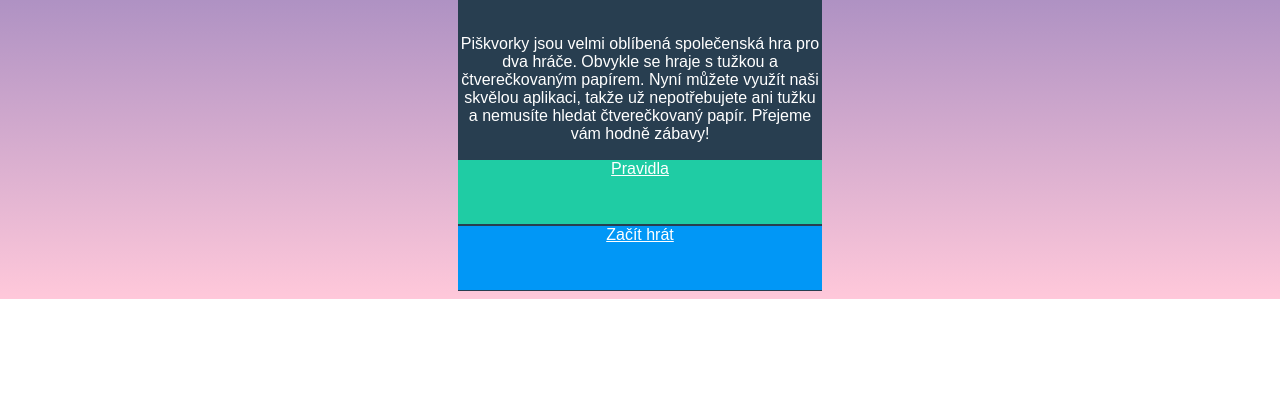
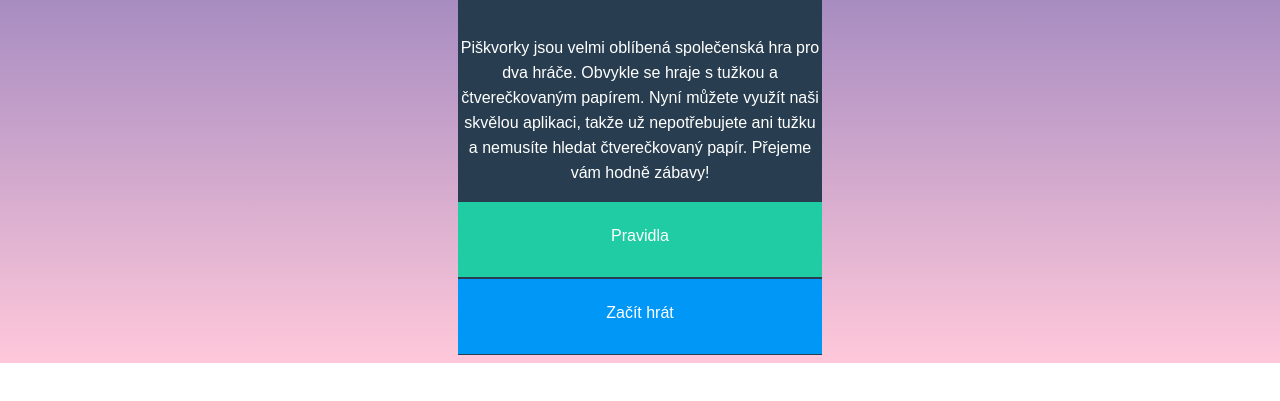
Before and after one commit to JuliettaMicekova/Piskvorky, a plain HTML site: page index.html in a window 1280 px wide. Shown: the part 291-692 px from the top of the page. Drawn offline with Linux system fonts and the light colour scheme.

Commit message:
text center buttons

```diff
--- a/index.html
+++ b/index.html
@@ -4,7 +4,7 @@
     <meta charset="UTF-8" />
     <meta http-equiv="X-UA-Compatible" content="IE=edge" />
     <meta name="viewport" content="width=H1, initial-scale=1.0" />
-    <link rel="stylesheet" href="styly.css" />
+    <link rel="stylesheet" type="text/css" href="styly.css" />
     <link rel="preconnect" href="https://fonts.gstatic.com" />
     <link
       href="https://fonts.googleapis.com/css2?family=Lobster&display=swap"
@@ -18,8 +18,8 @@
     <div class="container">
       <img class="photo" src="uvodni.jpg" alt="čtyřlístky" />
 
-        <h1>Piškvorky</h1>
-        <p>
+        <h1 class="Piskvorky">Piškvorky</h1>
+        <p class="text">
           Piškvorky jsou velmi oblíbená společenská hra pro dva hráče. Obvykle
           se hraje s tužkou a čtverečkovaným papírem. Nyní můžete využít naši
           skvělou aplikaci, takže už nepotřebujete ani tužku a nemusíte hledat
--- a/styly.css
+++ b/styly.css
@@ -5,23 +5,17 @@
   background-size: 100%;
   background-origin: border-box;
 }
-.h1 {
-  font-family: 'Lobster'; cursive;
-  font-size: 2rem;
-  margin: 0;
-}
-.p {
-  padding: 0;
-  margin-top: 0;
-}
+
+.text { line-height: 25px;}
 
 .container {
   width: 364px;
   background-color: #283e50;
   color: #ffffff;
   font-family: Arial, Helvetica, sans-serif;
+  font-style:normal;
   font-weight: normal;
-  font-size: 1rem;
+  font-size: 16px;
   line-height: 1, 5rem;
   display: flex;
   text-align: center;
@@ -29,6 +23,7 @@
   margin: auto;
   border-top-left-radius: 15px;
   border-top-right-radius: 15px;
+  text-align: center;
 }
 
 .photo {
@@ -41,17 +36,17 @@
 
 .Butt--rules {
   background-color: #1fcca4;
-  height: 10px;
   width: 364px;
   position: relative;
   left: -1px;
+  padding-top: 25px;
 }
 .Butt--play {
   background-color: #0197f6;
-  height: 18px;
   width: 364px;
   position: relative;
   left: -1px;
+  padding-top: 25px;
 }
 
 .Butt--play:hover {
@@ -63,7 +58,9 @@
 }
 .Butt--rules,
 .Butt--play {
-  height: 4rem;
+  height: 50px;
   color: #ffffff;
   margin: 1px;
+  text-decoration: none;
+  text-align: center;
 }
```
